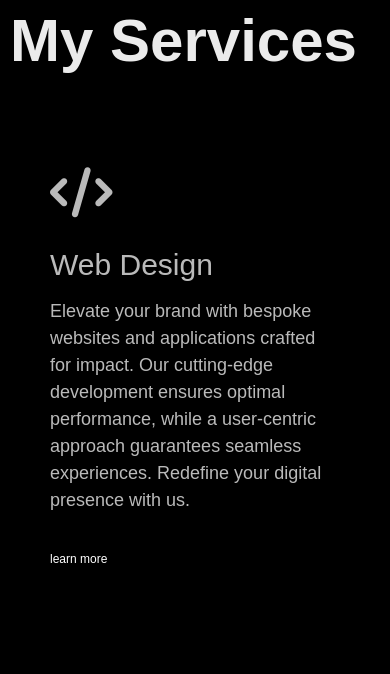
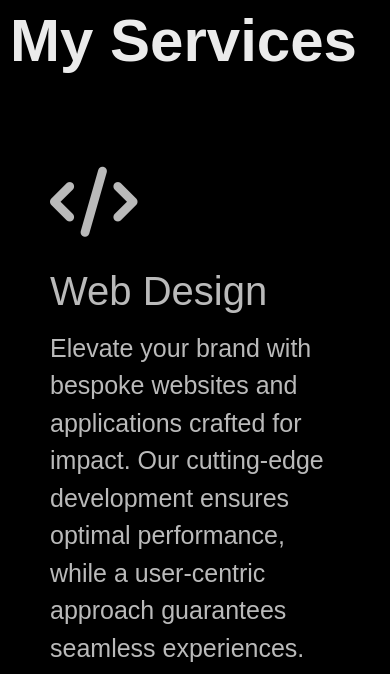
Before and after one commit to MubarakElmi/Portfolio-Website-, a plain HTML site: page index.html in a window 390 px wide. Shown: the part 2370-3044 px from the top of the page. Drawn offline with nearby package versions, Linux system fonts and the light colour scheme.

Commit message:
Update style.css

```diff
--- a/style.css
+++ b/style.css
@@ -928,7 +928,24 @@ nav .fas {
   .services-list div {
 
 
-    font-size: 18px;
+    font-size: 25px;
+
+  }
+  .services-list div i {
+    font-size: 70px;
+
+  }
+
+  .services-list div h2 {
+    font-size: 40px;
+    font-weight: 500;
+
+
+  }
+
+  .services-list div a {
+
+    font-size: 22px;
 
   }
 
```
